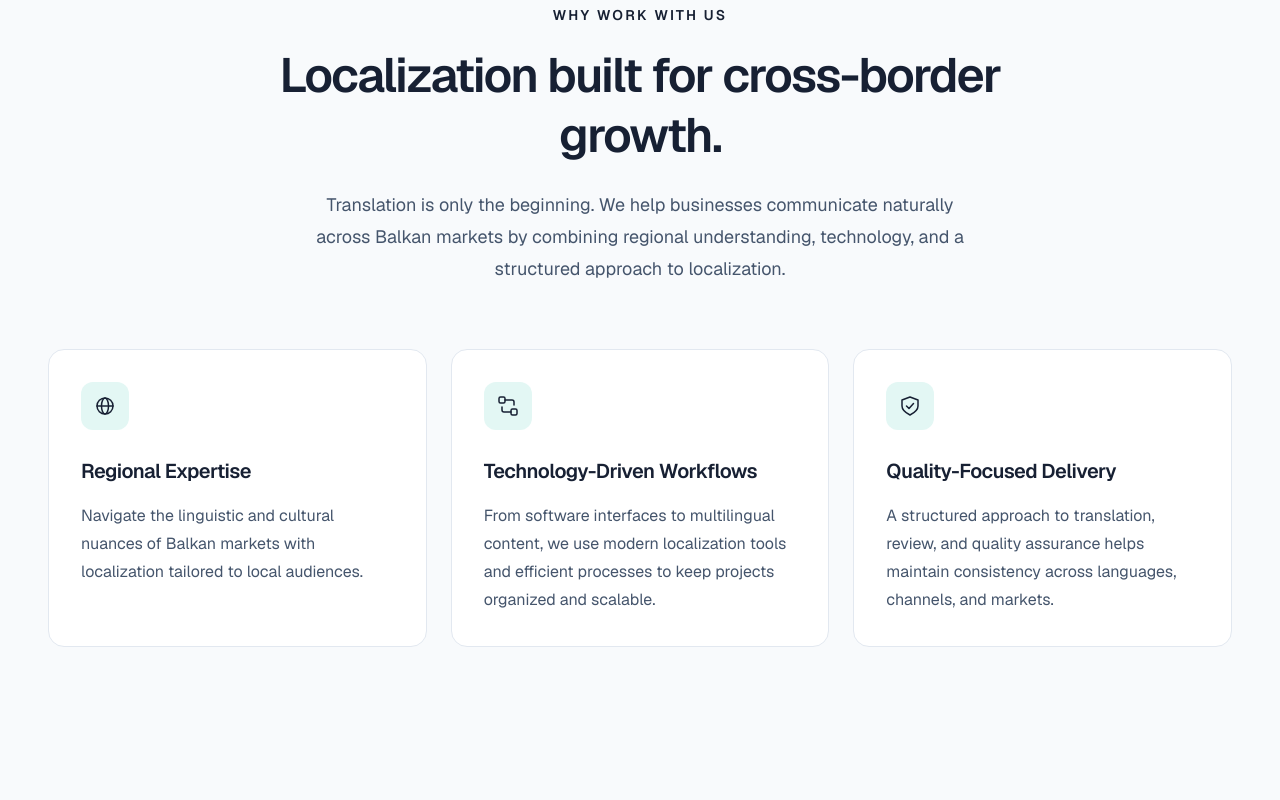
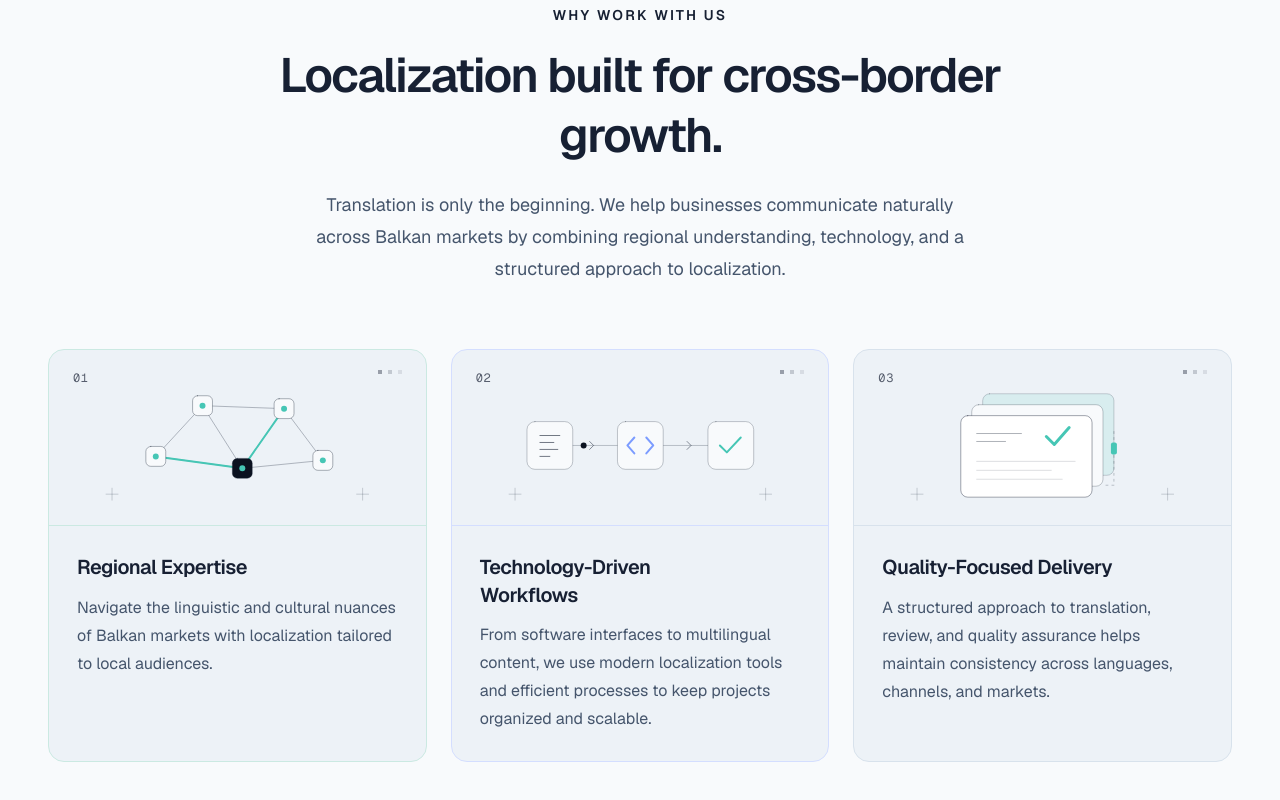
Before and after one commit to mitevdimitar/translation-agency, a Next.js app: page / in a window 1280 px wide. Shown: the part 1050-1850 px from the top of the page. Before the commit the page ends 1825 px from the top, so only its background shows below. Built offline with nearby package versions, Linux system fonts and the light colour scheme.

Commit message:
feat: improve value proposition cards

```diff
--- a/app/components/value-proposition.tsx
+++ b/app/components/value-proposition.tsx
@@ -3,69 +3,261 @@ const benefits = [
     title: "Regional Expertise",
     description:
       "Navigate the linguistic and cultural nuances of Balkan markets with localization tailored to local audiences.",
-    motif: (
-      <>
-        <circle cx="12" cy="12" r="8" />
-        <ellipse cx="12" cy="12" rx="3.5" ry="8" />
-        <path d="M4 12h16" />
-      </>
-    ),
+    illustration: "regional",
+    borderClass: "border-[#CBE9E2]",
   },
   {
     title: "Technology-Driven Workflows",
     description:
       "From software interfaces to multilingual content, we use modern localization tools and efficient processes to keep projects organized and scalable.",
-    motif: (
-      <>
-        <rect x="3" y="3" width="6" height="6" rx="1.5" />
-        <rect x="15" y="15" width="6" height="6" rx="1.5" />
-        <path d="M9 6h7a2 2 0 0 1 2 2v3M15 18H8a2 2 0 0 1-2-2v-3" />
-      </>
-    ),
+    illustration: "workflow",
+    borderClass: "border-[#D4DEFF]",
   },
   {
     title: "Quality-Focused Delivery",
     description:
       "A structured approach to translation, review, and quality assurance helps maintain consistency across languages, channels, and markets.",
-    motif: (
-      <>
-        <path d="m12 3 8 3v6c0 4-4 7-8 9-4-2-8-5-8-9V6l8-3Z" />
-        <path d="m8.5 12 2.5 2.5 4.5-5" />
-      </>
-    ),
+    illustration: "quality",
+    borderClass: "border-[#D8E2EC]",
   },
-];
+] as const;
 
 export default function ValueProposition() {
   return (
-    <section aria-labelledby="value-proposition-heading" className="bg-page py-20 text-primary-text sm:py-24 lg:py-32">
+    <section
+      aria-labelledby="value-proposition-heading"
+      className="bg-page py-20 text-primary-text sm:py-24 lg:py-32"
+    >
       <div className="site-container">
         <div className="mx-auto max-w-3xl text-center">
           <p className="text-xs font-semibold tracking-[0.16em] sm:text-sm">
-            <span aria-hidden="true" className="mx-auto mb-5 block h-1 w-9 rounded-full bg-teal-accent" />
+            <span
+              aria-hidden="true"
+              className="mx-auto mb-5 block h-1 w-9 rounded-full bg-teal-accent"
+            />
             WHY WORK WITH US
           </p>
-          <h2 id="value-proposition-heading" className="mt-5 text-3xl font-semibold leading-tight tracking-[-0.035em] sm:text-4xl lg:text-5xl">
+          <h2
+            id="value-proposition-heading"
+            className="mt-5 text-3xl font-semibold leading-tight tracking-[-0.035em] sm:text-4xl lg:text-5xl"
+          >
             Localization built for cross-border growth.
           </h2>
           <p className="mx-auto mt-6 max-w-2xl text-base leading-8 text-slate-600 sm:text-lg">
-            Translation is only the beginning. We help businesses communicate naturally across Balkan markets by combining regional understanding, technology, and a structured approach to localization.
+            Translation is only the beginning. We help businesses communicate
+            naturally across Balkan markets by combining regional understanding,
+            technology, and a structured approach to localization.
           </p>
         </div>
         <div className="mt-12 grid gap-6 md:grid-cols-2 lg:mt-16 lg:grid-cols-3">
-          {benefits.map(({ title, description, motif }) => (
-            <article key={title} className="rounded-2xl border border-slate-200 bg-white p-7 hover:border-teal-accent motion-safe:transition-colors sm:p-8">
-              <div className="mb-7 flex size-12 items-center justify-center rounded-xl bg-teal-accent/15">
-                <svg aria-hidden="true" focusable="false" viewBox="0 0 24 24" fill="none" stroke="currentColor" strokeWidth="1.5" strokeLinecap="round" strokeLinejoin="round" className="size-6 text-primary-text">
-                  {motif}
-                </svg>
-              </div>
-              <h3 className="text-xl font-semibold leading-snug tracking-tight">{title}</h3>
-              <p className="mt-4 text-base leading-7 text-slate-600">{description}</p>
-            </article>
-          ))}
+          {benefits.map(
+            ({ title, description, illustration, borderClass }, index) => (
+              <article
+                key={title}
+                className={`${borderClass} flex flex-col overflow-hidden rounded-2xl border bg-(--color-card) hover:border-teal-accent motion-safe:transition-colors motion-safe:duration-200`}
+              >
+                <div
+                  className={`${borderClass} relative flex h-44 shrink-0 items-center justify-center overflow-hidden border-b text-primary-text`}
+                >
+                  <span
+                    aria-hidden="true"
+                    className="absolute top-5 left-6 font-mono text-xs tracking-wider text-primary-text/70"
+                  >
+                    0{index + 1}
+                  </span>
+                  <span
+                    aria-hidden="true"
+                    className="absolute top-5 right-6 flex gap-1.5"
+                  >
+                    <span className="size-1 bg-primary-text/40" />
+                    <span className="size-1 bg-primary-text/20" />
+                    <span className="size-1 bg-primary-text/10" />
+                  </span>
+                  <CardIllustration variant={illustration} />
+                </div>
+                <div className="flex-1 p-6 sm:p-7">
+                  <h3 className="max-w-64 text-xl font-semibold leading-snug tracking-tight">
+                    {title}
+                  </h3>
+                  <p className="mt-3 text-base leading-7 text-slate-600">
+                    {description}
+                  </p>
+                </div>
+              </article>
+            ),
+          )}
         </div>
       </div>
     </section>
   );
 }
+
+function CardIllustration({
+  variant,
+}: {
+  variant: (typeof benefits)[number]["illustration"];
+}) {
+  return (
+    <svg
+      aria-hidden="true"
+      focusable="false"
+      viewBox="0 0 320 176"
+      fill="none"
+      className="h-full w-full max-w-sm"
+      strokeLinecap="round"
+      strokeLinejoin="round"
+    >
+      {/* Shared registration marks keep the three compositions visually related. */}
+      <path
+        d="M28 145h12m-6-6v12M280 145h12m-6-6v12"
+        stroke="currentColor"
+        opacity="0.2"
+      />
+      {variant === "regional" && (
+        <>
+          <path
+            d="m78 107 47-51 40 63 42-60 39 52M78 107l87 12 81-8M125 56l82 3"
+            stroke="currentColor"
+            strokeOpacity="0.3"
+          />
+          <path
+            d="m78 107 87 12 42-60"
+            stroke="var(--color-teal-accent)"
+            strokeWidth="2"
+          />
+          {[
+            [78, 107],
+            [125, 56],
+            [165, 119],
+            [207, 59],
+            [246, 111],
+          ].map(([cx, cy], index) => (
+            <g key={cx}>
+              <rect
+                x={cx - 10}
+                y={cy - 10}
+                width="20"
+                height="20"
+                rx="5"
+                fill={
+                  index === 2 ? "var(--color-dark-hero)" : "var(--color-page)"
+                }
+                stroke="currentColor"
+                strokeOpacity="0.35"
+              />
+              <circle cx={cx} cy={cy} r="3" fill="var(--color-teal-accent)" />
+            </g>
+          ))}
+        </>
+      )}
+      {variant === "workflow" && (
+        <>
+          <path d="M69 96h182" stroke="currentColor" strokeOpacity="0.25" />
+          <path
+            d="m109 92 4 4-4 4m98-8 4 4-4 4"
+            stroke="currentColor"
+            strokeOpacity="0.5"
+          />
+          {[46, 137, 228].map((x, index) => (
+            <g key={x}>
+              <rect
+                x={x}
+                y="72"
+                width="46"
+                height="48"
+                rx="8"
+                fill="var(--color-page)"
+                stroke="currentColor"
+                strokeOpacity="0.25"
+              />
+              {index === 0 ? (
+                <path
+                  d="M59 86h20M59 93h14M59 100h18M59 107h10"
+                  stroke="var(--color-primary-text)"
+                  strokeOpacity="0.6"
+                />
+              ) : index === 1 ? (
+                <path
+                  d="m154 88-7 8 7 8m12-16 7 8-7 8"
+                  stroke="var(--color-secondary-accent)"
+                  strokeWidth="2"
+                />
+              ) : (
+                <path
+                  d="m240 96 7 7 14-15"
+                  stroke="var(--color-teal-accent)"
+                  strokeWidth="2"
+                />
+              )}
+            </g>
+          ))}
+          <circle cx="103" cy="96" r="3" fill="var(--color-dark-hero)" />
+        </>
+      )}
+      {variant === "quality" && (
+        <>
+          <rect
+            x="100"
+            y="44"
+            width="132"
+            height="82"
+            rx="7"
+            fill="var(--color-teal-accent)"
+            fillOpacity="0.12"
+            stroke="currentColor"
+            strokeOpacity="0.2"
+          />
+          <rect
+            x="89"
+            y="55"
+            width="132"
+            height="82"
+            rx="7"
+            fill="var(--color-page)"
+            stroke="currentColor"
+            strokeOpacity="0.25"
+          />
+          <rect
+            x="78"
+            y="66"
+            width="132"
+            height="82"
+            rx="7"
+            fill="white"
+            stroke="currentColor"
+            strokeOpacity="0.4"
+          />
+          <path
+            d="M94 84h45M94 92h29"
+            stroke="currentColor"
+            strokeOpacity="0.35"
+          />
+          <path
+            d="M94 112h99M94 121h75M94 130h86"
+            stroke="currentColor"
+            strokeOpacity="0.15"
+          />
+          <path
+            d="m164 87 8 8 15-17"
+            stroke="var(--color-teal-accent)"
+            strokeWidth="3"
+          />
+          <path
+            d="M232 82v54h-11"
+            stroke="currentColor"
+            strokeOpacity="0.25"
+            strokeDasharray="2 4"
+          />
+          <rect
+            x="229"
+            y="93"
+            width="6"
+            height="12"
+            rx="2"
+            fill="var(--color-teal-accent)"
+          />
+        </>
+      )}
+    </svg>
+  );
+}
--- a/app/globals.css
+++ b/app/globals.css
@@ -12,6 +12,10 @@
 
   --font-sans: var(--font-geist-sans), ui-sans-serif, system-ui, sans-serif;
   --font-mono: var(--font-geist-mono), ui-monospace, monospace;
+}
+
+:root {
+  --color-card: #EDF2F7;
 }
 
 /* Put section backgrounds on the outer element and site-container on its child.
```
